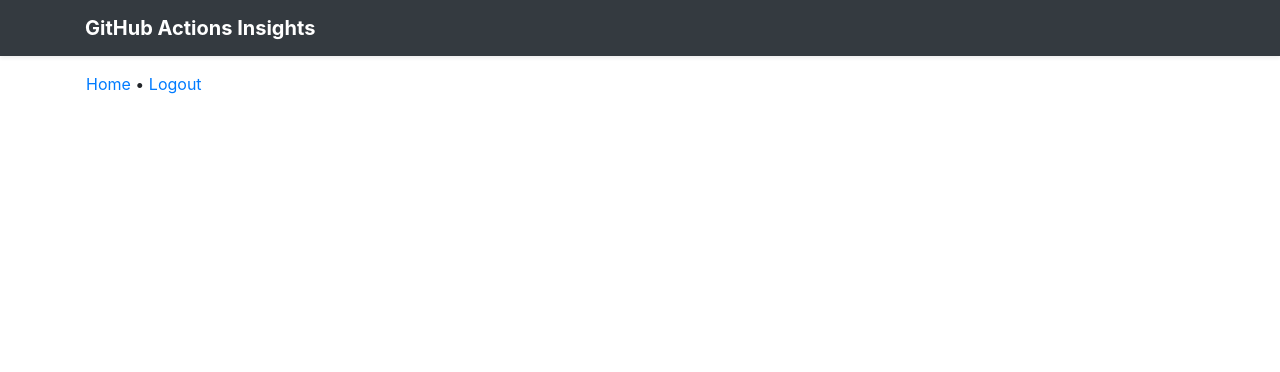
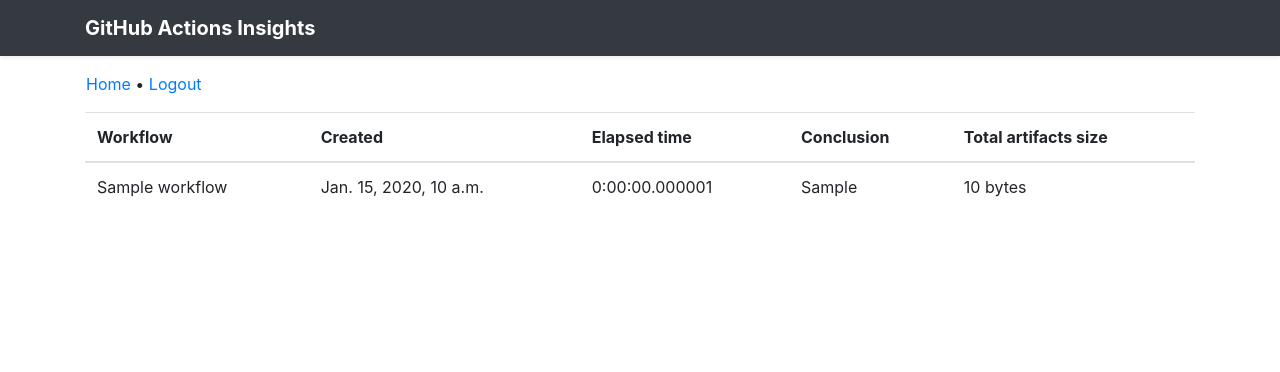
Before and after one commit to andymckay/actions-insights, a Django app: page /runs/1 in a window 1280 px wide. Shown: the top 372 px of the page. Run offline with Django 3.2, Linux system fonts and the light colour scheme; a user stored in the database is signed in; tables that the repository leaves empty hold one stand-in row (values such as "Sample post"); some libraries are stand-ins or nearby versions.

Commit message:
oops don't delete runs

```diff
--- a/insights/misc/templates/misc/runs.html
+++ b/insights/misc/templates/misc/runs.html
@@ -2,5 +2,28 @@
 {% load custom %}
 
 {% block content %}
-
+<table class="table">
+    <thead>
+        <tr>
+            <th>Workflow</th>
+            <th>Created</th>
+            <th>Elapsed time</th>
+            <th>Conclusion</th>
+            <th>Total artifacts size</th>
+        </tr>
+    </thead>
+    <tbody>
+        {% for run in runs %}
+            <tr>
+                <td>{{ run.workflow.name }}</td>
+                <td>{{ run.start_time }}</td>
+                <td>{{ run.elapsed }}</td>
+                <td>{{ run.conclusion }}</td>
+                <td>{% if run.total_artifact_size != None %}
+                    {{ run.total_artifact_size|filesizeformat }}
+                {% endif %}
+                </td>
+            </tr>
+    {% endfor %}
+    </tbody>
 {% endblock %}
```
